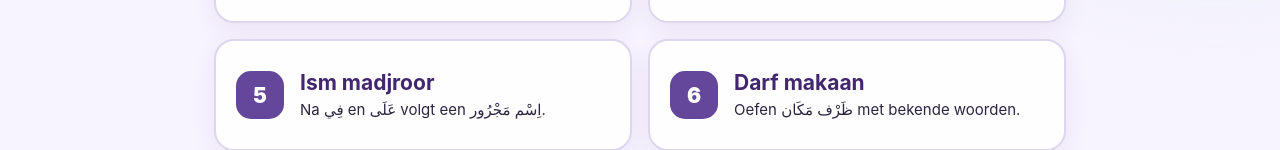
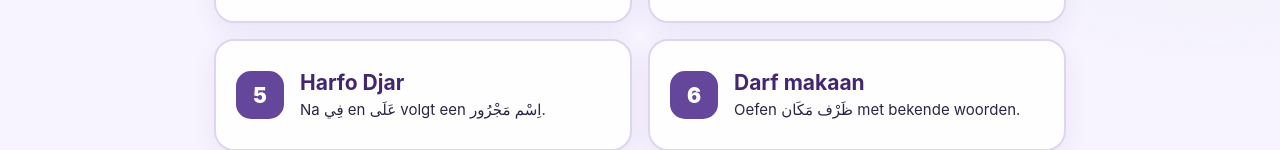
Before and after one commit to choukrirachid/leylas-arabisch-woordenschatspel, a React (Vite) app: page / in a window 1280 px wide. Shown: the part 658-808 px from the top of the page. Built offline with nearby package versions, Linux system fonts and the light colour scheme.

Commit message:
Rename jar module to Harfo Djar

```diff
--- a/src/App.tsx
+++ b/src/App.tsx
@@ -60,7 +60,7 @@ const modeLabels: Record<Exclude<Mode, "home">, { title: string; subtitle: strin
   fourForms: { title: "Vier vormen", subtitle: "Enkelvoud, meervoud, bepaald en onbepaald." },
   sunMoon: { title: "Zonneletters / maanletters", subtitle: "Leer الحروف الشمسية والقمرية herkennen." },
   definiteness: { title: "Bepaald / onbepaald", subtitle: "Oefen مَعْرِفَة en نَكِرَة." },
-  jar: { title: "Ism madjroor", subtitle: "Na فِي en عَلَى volgt een اِسْم مَجْرُور." },
+  jar: { title: "Harfo Djar", subtitle: "Na فِي en عَلَى volgt een اِسْم مَجْرُور." },
   zarf: { title: "Darf makaan", subtitle: "Oefen ظَرْف مَكَان met bekende woorden." },
   ishara: { title: "Asmaa al ishara", subtitle: "Kies هَٰذَا of هَٰذِهِ." },
   grammar: { title: "Grammatica herkennen", subtitle: "Herken اِسْم, فِعْل en حَرْف." },
--- a/src/TheoryPages.tsx
+++ b/src/TheoryPages.tsx
@@ -158,7 +158,7 @@ function DefinitenessTheory({ onBack }: { onBack: () => void }) {
 
 function JarTheory({ onBack }: { onBack: () => void }) {
   return (
-    <TheoryLayout eyebrow="Ism madjroor" title="Ḥarf jar en ism majrūr" onBack={onBack}>
+    <TheoryLayout eyebrow="Harfo Djar" title="Ḥarf jar en ism majrūr" onBack={onBack}>
       <TheoryCard title="فِي en عَلَى">
         <p><strong>فِي</strong> betekent “in”. <strong>عَلَى</strong> betekent “op”. Deze woorden zijn <strong>حَرْف جَرّ</strong>.</p>
         <p>Na een حَرْف جَرّ komt een <strong>اِسْم مَجْرُور</strong>.</p>
```
